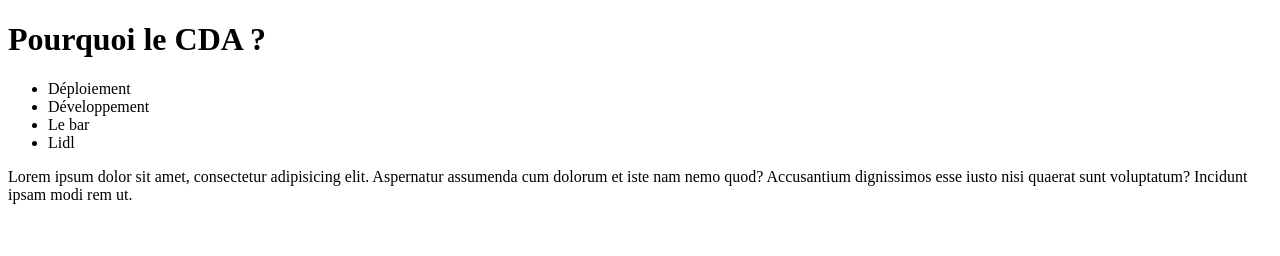
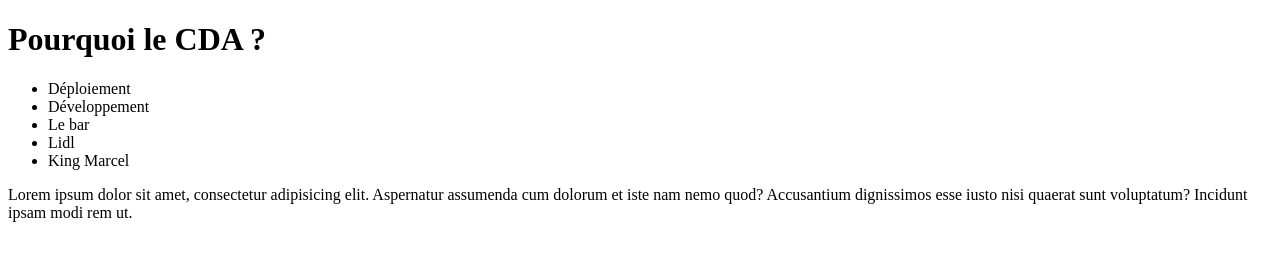
Before and after one commit to theau-goncalves/git-learn, a plain HTML site: page index.html in a window 1280 px wide. Drawn offline with Linux system fonts and the light colour scheme.

Commit message:
Add text bis

```diff
--- a/index.html
+++ b/index.html
@@ -16,6 +16,7 @@
     <li>Développement</li>
     <li>Le bar</li>
     <li>Lidl</li>
+    <li>King Marcel</li>
 </ul>
 
 <p>
```
